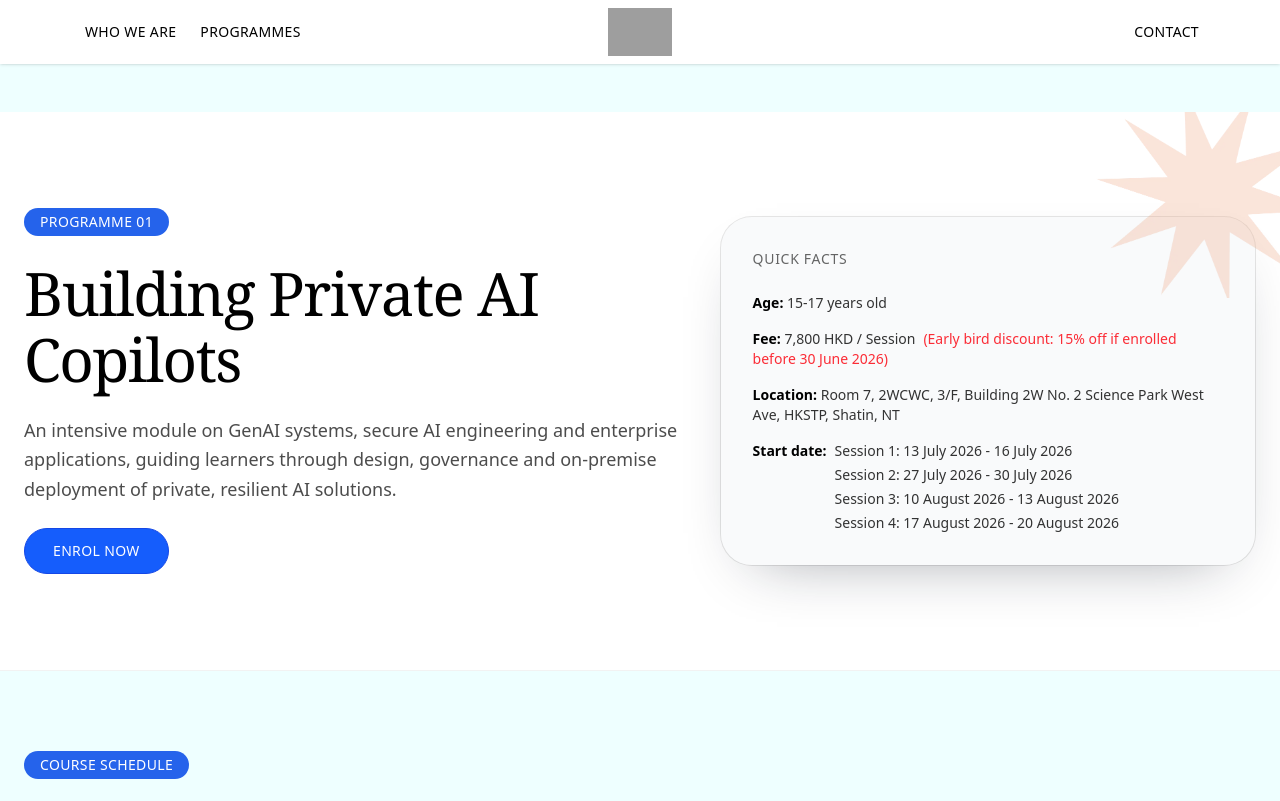
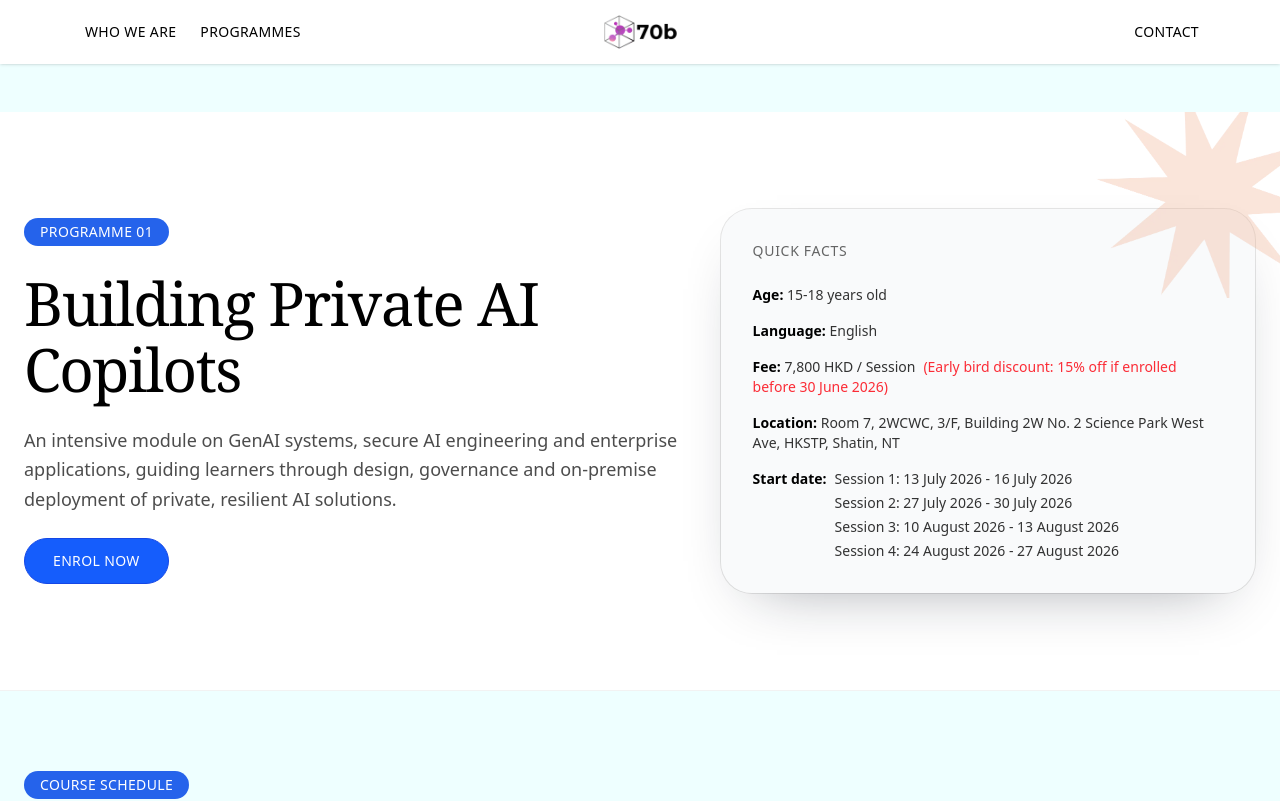
Before and after one commit to mylifenetwork/70b-sapiens-nova, a Next.js app: page /programs/stem-ai-summer-school in a window 1280 px wide. Shown: the top 801 px of the page. Built offline with nearby package versions, Linux system fonts and the light colour scheme; grey boxes are pictures that could not be loaded; a web font is replaced by a local one.

Commit message:
Add logo

```diff
--- a/app/page.tsx
+++ b/app/page.tsx
@@ -154,14 +154,14 @@ const partnerGroups: PartnerGroup[] = [
 		category: 'NGOs',
 		logos: [
 			{ title: 'Silence', image: '/images/silence_logo.jpeg', alt: 'Silence logo', href: 'https://www.silence.org.hk' },
-			{ title: 'SLCO', image: '/images/slco_logo.png', alt: 'SLCO logo', href: 'https://slco.org.hk' },
+			{ title: 'SLCO', image: '/images/slco_logo.jpg', alt: 'SLCO logo', href: 'https://slco.org.hk' },
 		],
 	},
 	{
 		category: 'Technology companies',
 		logos: [
 			{ title: 'Glassbox', image: '/images/glassbox_logo.png', alt: 'Glassbox logo', href: 'https://www.xai.hk' },
-			{ title: 'Impact', image: '/images/impact_logo.jpg', alt: 'Impact logo', href: 'https://www.70b.ai' },
+			{ title: 'Impact', image: '/images/impact_logo.jpg', alt: 'Impact logo', href: 'https://impactai.hk' },
 		],
 	},
 ];
--- a/app/programs/page.tsx
+++ b/app/programs/page.tsx
@@ -188,7 +188,8 @@ export default function ProgramsPage() {
           <div className="soft-card bg-(--bg-sage) p-8">
             <p className="text-sm uppercase tracking-wider text-black/60">Quick facts</p>
             <div className="mt-6 space-y-4 text-sm text-black/80">
-              <p><span className="font-semibold text-black">Age:</span> 15-17 years old</p>
+              <p><span className="font-semibold text-black">Age:</span> 15-18 years old</p>
+              <p><span className="font-semibold text-black">Language:</span> English</p>
               <p>
                 <span className="font-semibold text-black">Fee:</span> 7,800 HKD / Session
                 <span className="ml-2 text-red-500">(Early bird discount: 15% off if enrolled before 30 June 2026)</span>
--- a/app/programs/stem-ai-summer-school/page.tsx
+++ b/app/programs/stem-ai-summer-school/page.tsx
@@ -145,7 +145,8 @@ export default function STEMAISummerSchoolPage() {
           <div className="soft-card bg-(--bg-sage) p-8">
             <p className="text-sm uppercase tracking-wider text-black/60">Quick facts</p>
             <div className="mt-6 space-y-4 text-sm text-black/80">
-              <p><span className="font-semibold text-black">Age:</span> 15-17 years old</p>
+              <p><span className="font-semibold text-black">Age:</span> 15-18 years old</p>
+              <p><span className="font-semibold text-black">Language:</span> English</p>
               <p>
                 <span className="font-semibold text-black">Fee:</span> 7,800 HKD / Session
                 <span className="ml-2 text-red-500">(Early bird discount: 15% off if enrolled before 30 June 2026)</span>
@@ -160,7 +161,7 @@ No. 2 Science Park West Ave, HKSTP, Shatin, NT</p>
                 <div />
                 <p>Session 3: 10 August 2026 - 13 August 2026</p>
                 <div />
-                <p>Session 4: 17 August 2026 - 20 August 2026</p>
+                <p>Session 4: 24 August 2026 - 27 August 2026</p>
               </div>
             </div>
           </div>
```
Also changed, not shown: public/images/logo.png (added).
